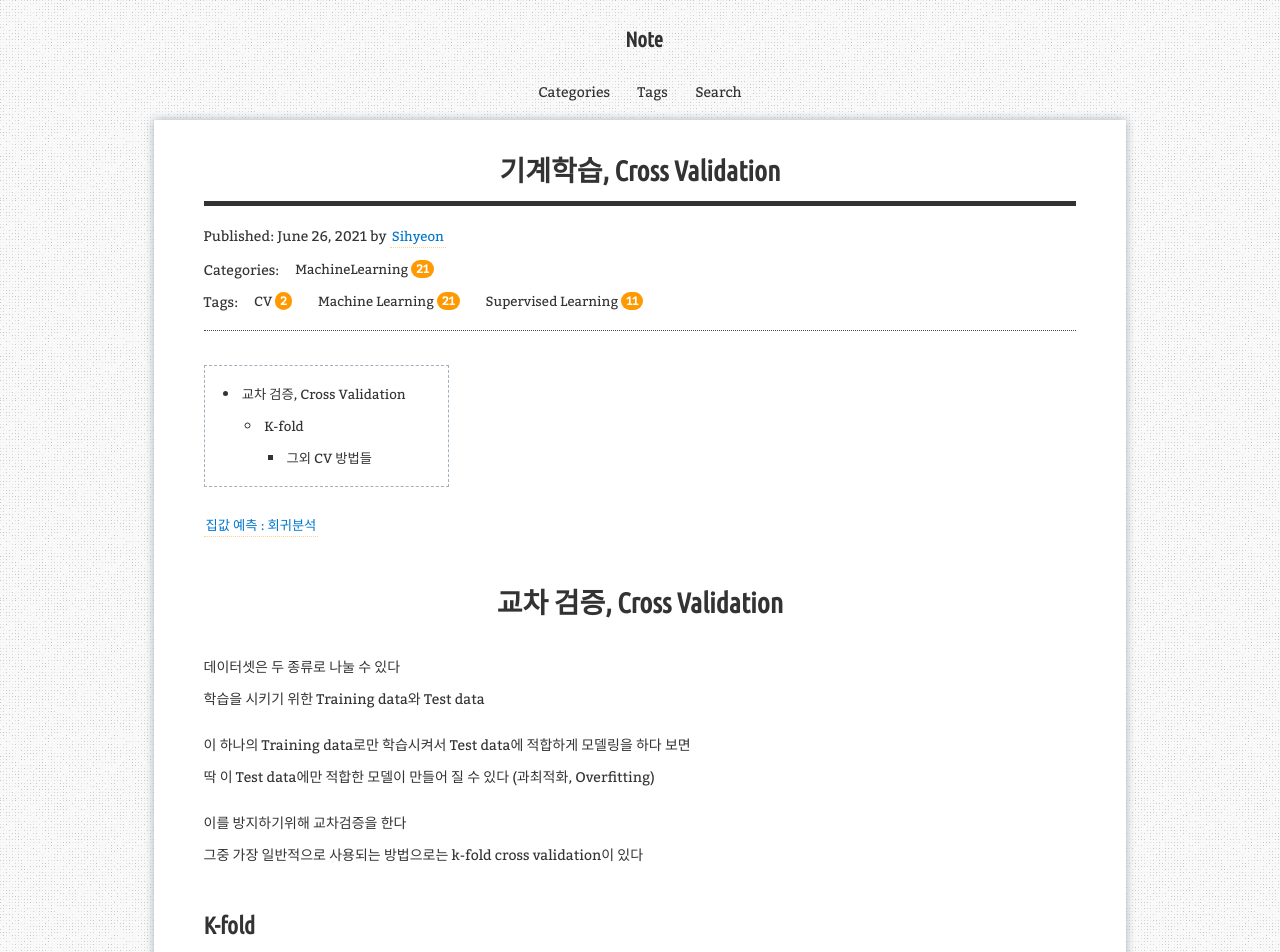
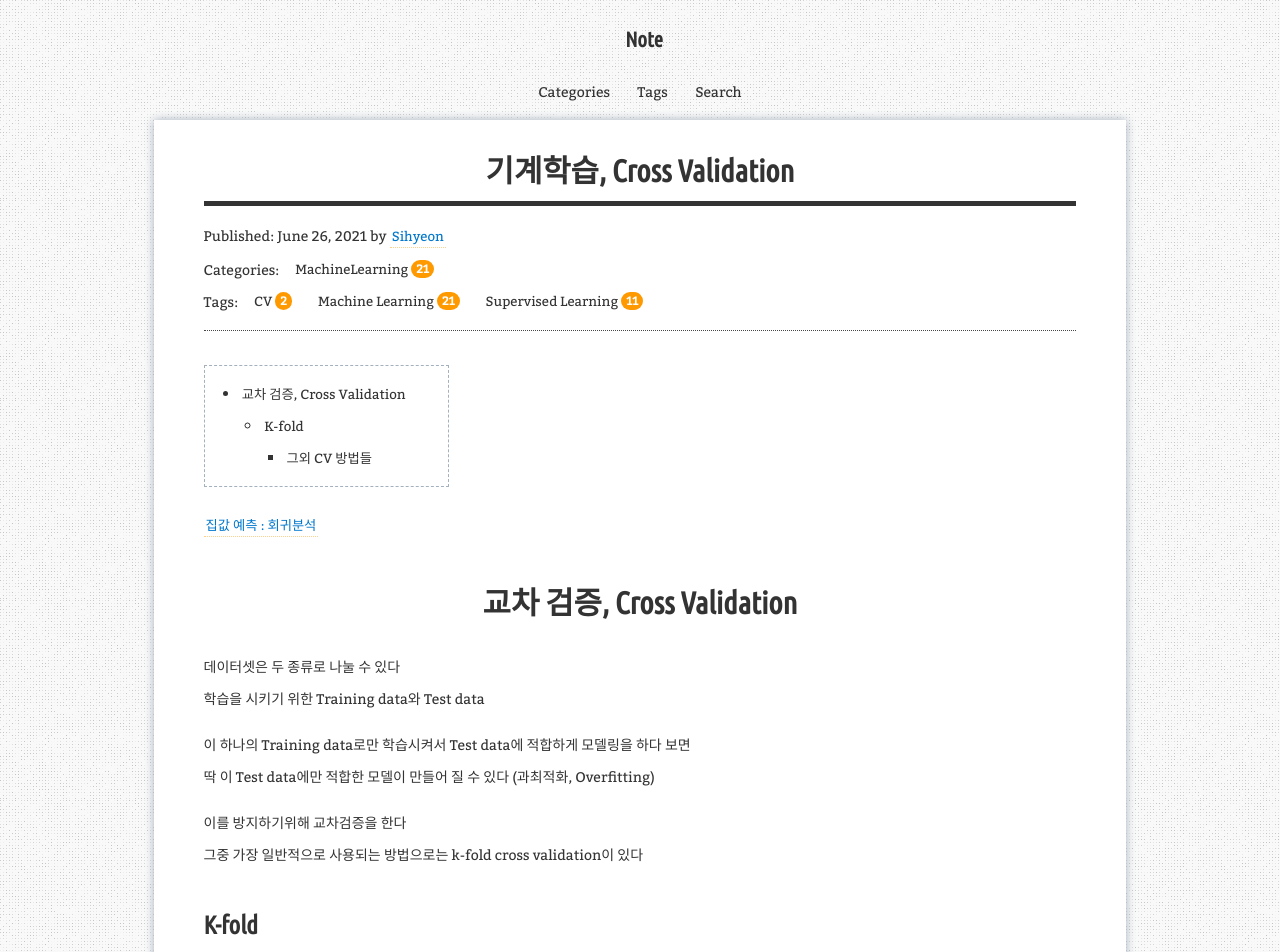
Before and after one commit to aristohyun/aristohyun.github.io, a Jekyll site: the page built from _posts/2021-06-26-Cross-Validation.md, in a window 1280 px wide. Shown: the top 952 px of the page. Built offline with Jekyll 4.4.1, drawn with Linux system fonts in a browser that asks for light colours; comment, search, counter and statistics services are not loaded; grey boxes are pictures that could not be loaded.

Commit message:
Update simple-texture-blog.scss

```diff
--- a/_sass/simple-texture-blog.scss
+++ b/_sass/simple-texture-blog.scss
@@ -41,7 +41,7 @@ h5{
 
 .h1,
 h1 {
-    font-size: 2em;
+    font-size: 2.2em;
     line-height: 42px;
 
     margin-top: 42px;
@@ -52,7 +52,7 @@ h1 {
 
 .h2,
 h2 {
-    font-size: 1.7em;
+    font-size: 1.8em;
     line-height: 42px;
 
     margin-top: 34px;
@@ -61,20 +61,19 @@ h2 {
 
 .h3,
 h3 {
-    font-size: 1.5em;
+    font-size: 1.6em;
     line-height: 26px;
 
     margin-top: 26px;
     margin-bottom: 10px;
 
-    color: #FF9900;
+    color: #0c2461;
 }
 
 .h4,
 h4 {
-    font-size: 1.25em;
-    line-height: 26px;
-
+    font-size: 1.15em;
+    line-height: 15px;
     margin-top: 20px;
     margin-bottom: 5px;
 }
```
